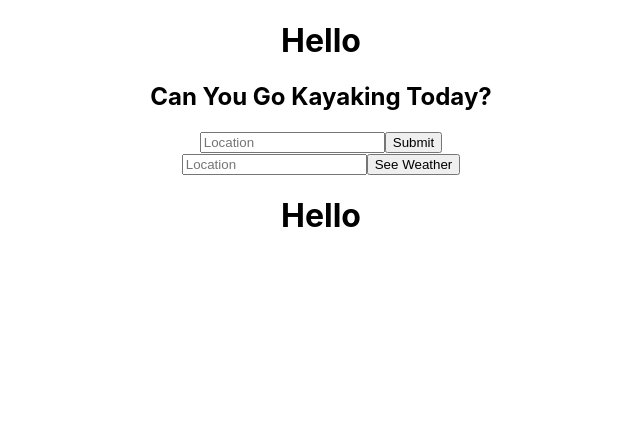
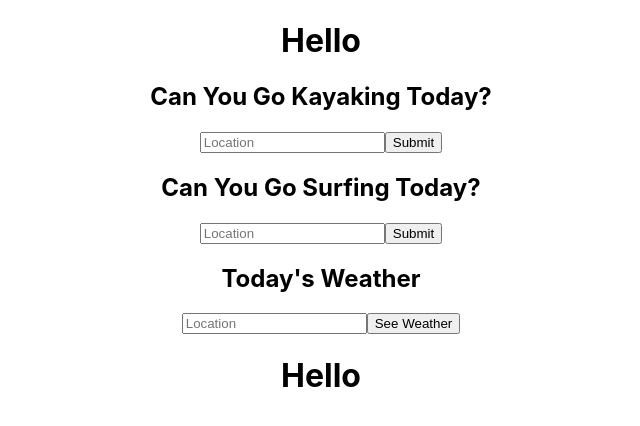
Before and after one commit to ellenell/ocean-app-frontend, a React (Create React App) app: page /daily-weather in a window 1280 px wide. Shown: the top 426 px of the page, without its empty margins (319-959 px from the left). Built offline with nearby package versions, Linux system fonts and the light colour scheme.

Commit message:
building out weekly info

```diff
--- a/src/App.js
+++ b/src/App.js
@@ -20,7 +20,9 @@ function App() {
   return (
     <div className="App">
       < Header />
+      < WeeklyWeather />
       < KayakingWeather />
+      < SurfingWeather />
       < DailyWeather />
       {/* <Routes>
         <Route path="/" element={<HomePage />} />
--- a/src/pages/DailyWeather.js
+++ b/src/pages/DailyWeather.js
@@ -30,6 +30,7 @@ const DailyWeather = () => {
 
   return (
     <div className="Header">
+      <h2>Today's Weather</h2>
       <div className="Weatherform">
         <form onSubmit={submitLocation}>
           <input
@@ -42,7 +43,7 @@ const DailyWeather = () => {
         </form>
         {weatherData && (
           <div>
-            <h2>Weather in {weatherData.name}</h2>
+            <h2>{weatherData.name} Weather is: </h2>
             <p>Temperature: {Math.round(weatherData.main.temp)}°F</p>
             <p>Feels Like: {Math.round(weatherData.main.feels_like)}°F</p>
             <p>Min Temperature: {Math.round(weatherData.main.temp_min)}°F</p>
--- a/src/pages/SurfingWeather.js
+++ b/src/pages/SurfingWeather.js
@@ -1,13 +1,70 @@
-import React from 'react'
-
+import React, { useState } from 'react';
 
 const SurfingWeather = () => {
+  const [location, setLocation] = useState('');
+  const [weatherData, setWeatherData] = useState(null);
+  const API_KEY = '03811f078e215996083861bf2f7eabf2';
+
+  const inputLocation = (event) => {
+    setLocation(event.target.value);
+  };
+
+  const submitLocation = async (event) => {
+    event.preventDefault();
+    try {
+      const response = await fetch(
+        `https://api.openweathermap.org/data/2.5/weather?q=${location}&units=imperial&appid=${API_KEY}`
+      );
+      const data = await response.json();
+      setWeatherData(data);
+    } catch (error) {
+      console.error(error);
+    }
+  };
+
+  let surfingStatus = '';
+  if (weatherData && weatherData.wind.speed > 20) {
+    surfingStatus = (
+      <>
+        <h2>NO</h2>
+          <h3>It is not safe to go surfing today</h3>
+      </>
+    );
+  } else if (weatherData && weatherData.wind.speed <= 20) {
+    surfingStatus = (
+      <>
+      <h2>YES</h2>
+        <h3>It is safe to go surfing today</h3>
+    </>
+    );
+
+  }
+
   return (
     <div className="SurfingWeather">
-      <h1>Hello</h1>
-
+      <h2>Can You Go Surfing Today?</h2>
+      <div className="SurfingDiv">
+        <form onSubmit={submitLocation}>
+          <input
+            type="text"
+            value={location}
+            onChange={inputLocation}
+            placeholder="Location"
+          />
+          <button type="submit">Submit</button>
+        </form>
+        {weatherData && (
+          <div>
+            {surfingStatus}
+            <h2>Weather Conditions in {weatherData.name}: </h2>
+            <p>Wind Speed: {weatherData.wind.speed} mph</p>
+            <p>Wind Direction: {weatherData.wind.deg}°</p>
+            <p>Wind Gust: {weatherData.wind.gust} mph</p>
+          </div>
+        )}
+      </div>
     </div>
   );
-}
+};
 
 export default SurfingWeather;
--- a/src/pages/WeeklyWeather.js
+++ b/src/pages/WeeklyWeather.js
@@ -1,13 +1,34 @@
-import React from 'react'
+import React, { useState } from 'react';
+
+const WeeklyWeather = () => {
+  const [location, setLocation] = useState('');
+  const [weatherData, setWeatherData] = useState(null);
+  const API_KEY = '03811f078e215996083861bf2f7eabf2';
+
+  const inputLocation = (event) => {
+    setLocation(event.target.value);
+  };
+
+  const submitLocation = async (event) => {
+    event.preventDefault();
+    try {
+      const response = await fetch(
+        `https://api.openweathermap.org/data/2.5/weather?q=${location}&units=imperial&appid=${API_KEY}`
+      );
+      const data = await response.json();
+      setWeatherData(data);
+    } catch (error) {
+      console.error(error);
+    }
+  };
 
 
-const WeeklyWeather= () => {
+
   return (
-    <div className="Home">
-      <h1>Hello</h1>
+    <div className="Header">
 
     </div>
   );
-}
+};
 
 export default WeeklyWeather;
```
